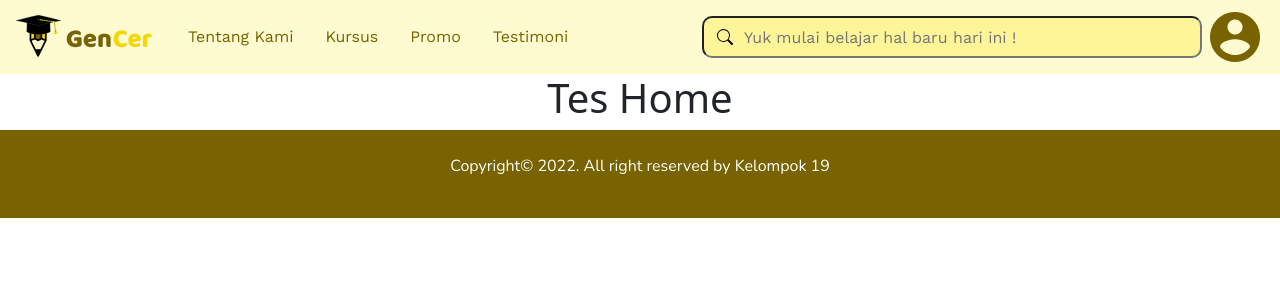
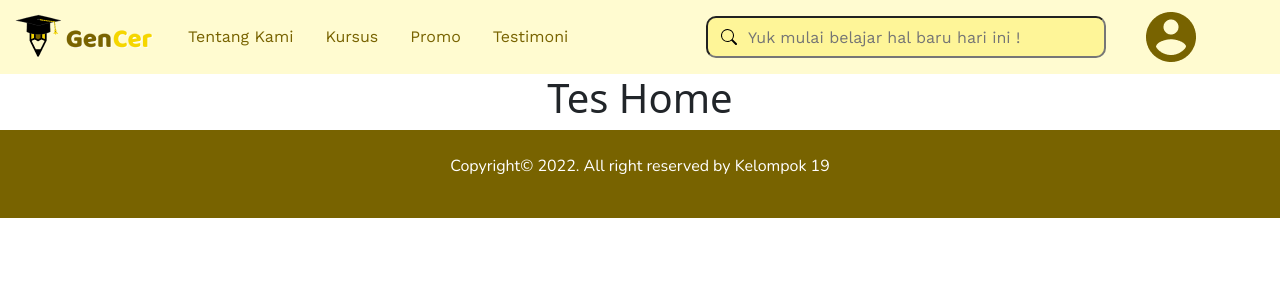
Before and after one commit to Capstone-Project-19-LMS/React, a React (Create React App) app: page / in a window 1280 px wide. Shown: the top 300 px of the page. Built offline with nearby package versions, Linux system fonts and the light colour scheme.

Commit message:
update navbar

```diff
--- a/src/component/Navbar/Navbar.css
+++ b/src/component/Navbar/Navbar.css
@@ -3,6 +3,13 @@
 .navbar {
   background-color: #FFFBD0;
   font-family: "Work Sans", sans-serif;
+  width: 100;
+  padding-right: 2.5rem !important;
+}
+
+.dropdown-menu{
+  width:max-content;
+  height: fit-content;
 }
 
 .link {
@@ -11,7 +18,7 @@
 
 .search-input {
   background-color: #FEF598 !important;
-  width: 500px;
+  width: 400px;
   height: 42px;
   padding: 9px 4px 9px 40px;
   background: transparent
@@ -19,3 +26,13 @@
     no-repeat 13px center;
   border-radius: 10px;
 }
+
+.foto{
+  margin-left: 2rem;
+  margin-right: 2rem;
+}
+
+.dropdown-item{
+  color: #786300 !important;
+  font-size: 16px !important;
+}
--- a/src/component/Navbar/Navbar.js
+++ b/src/component/Navbar/Navbar.js
@@ -4,7 +4,9 @@ import "./Navbar.css";
 import logo from "../../assets/img/logo.png";
 import gencer from "../../assets/img/gencer.png";
 import foto from "../../assets/img/foto.png";
-import 'bootstrap/dist/css/bootstrap.min.css';
+import "bootstrap/dist/css/bootstrap.min.css";
+import "bootstrap/dist/js/bootstrap.min.js";
+import {BsFillDoorClosedFill} from 'react-icons/bs';
 
 const Navbar = () => {
   return (
@@ -14,7 +16,6 @@ const Navbar = () => {
           <Link className="navbar-brand" to="#">
             <img src={logo} alt="Logo" className="logo" />
             <img src={gencer} alt="Logo" className="gencer" />
-
           </Link>
           <div className="collapse navbar-collapse" id="navbarSupportedContent">
             <ul className="navbar-nav me-auto mb-2 mb-lg-0">
@@ -42,12 +43,26 @@ const Navbar = () => {
             <div class="form-group has-search">
               <input
                 type="text"
-                className="search-input"
+                className="search-input mx-2"
                 placeholder="Yuk mulai belajar hal baru hari ini !"
               />
             </div>
-            <div>
-              <img src={foto} alt="Foto" className="mx-2" />
+            <div className="nav-item dropdown">
+              <Link
+                className="nav-link dropdown-toogle"
+                to="#"
+                role="button"
+                data-bs-toggle="dropdown"
+                aria-expanded="false"
+              >
+                <img src={foto} alt="Foto" className="foto" type="button"  />
+                <b className="caret"></b>
+              </Link>
+              <div className="dropdown-menu">
+                  <Link className="dropdown-item" to="#"><BsFillDoorClosedFill/>
+                    <span className="ms-3">Masuk</span>
+                  </Link>
+              </div>
             </div>
           </div>
         </div>
```
